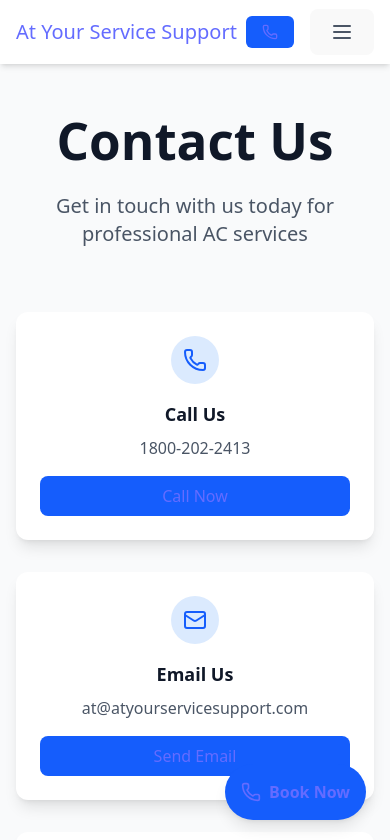
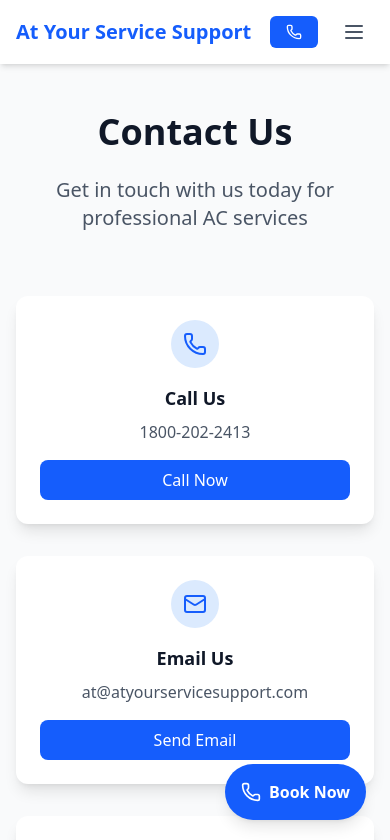
Before and after one commit to sanjanajaiswalCS/new-project, a React (Vite) app in the folder vite-project/: page /contact in a window 390 px wide. Shown: the top 840 px of the page. Built offline with nearby package versions, Linux system fonts and the light colour scheme.

Commit message:
bug fixed

```diff
--- a/vite-project/src/App.css
+++ b/vite-project/src/App.css
@@ -1,42 +1 @@
-#root {
-  max-width: 1280px;
-  margin: 0 auto;
-  padding: 2rem;
-  text-align: center;
-}
 @import "tailwindcss";
-.logo {
-  height: 6em;
-  padding: 1.5em;
-  will-change: filter;
-  transition: filter 300ms;
-}
-.logo:hover {
-  filter: drop-shadow(0 0 2em #646cffaa);
-}
-.logo.react:hover {
-  filter: drop-shadow(0 0 2em #61dafbaa);
-}
-
-@keyframes logo-spin {
-  from {
-    transform: rotate(0deg);
-  }
-  to {
-    transform: rotate(360deg);
-  }
-}
-
-@media (prefers-reduced-motion: no-preference) {
-  a:nth-of-type(2) .logo {
-    animation: logo-spin infinite 20s linear;
-  }
-}
-
-.card {
-  padding: 2em;
-}
-
-.read-the-docs {
-  color: #888;
-}
--- a/vite-project/src/App.jsx
+++ b/vite-project/src/App.jsx
@@ -10,7 +10,7 @@ import Footer from './components/footer';
 function App() {
   return (
     <Router>
-      <div className="min-h-screen bg-gray-50 w-screen">
+      <div className="min-h-screen bg-gray-50 overflow-x-hidden  max-w-full">
         <Navbar />
         <Routes>
           <Route path="/" element={<Home />} />
--- a/vite-project/src/components/navbar.jsx
+++ b/vite-project/src/components/navbar.jsx
@@ -14,7 +14,7 @@ const Navbar = () => {
       <div className="max-w-7xl mx-auto px-4 sm:px-6 lg:px-8">
         <div className="flex justify-between h-16">
           <div className="flex items-center">
-            <NavLink to="/" className="text-xl font-bold text-blue-600">
+            <NavLink to="/" className="text-xl font-bold text-blue-600 hover:text-blue-700">
               At Your Service Support
             </NavLink>
           </div>
@@ -29,7 +29,9 @@ const Navbar = () => {
             </a>
             <button
               onClick={toggleMenu}
-              className="inline-flex items-center justify-center p-2 rounded-md text-gray-600 hover:text-blue-600 focus:outline-none"
+              className={`inline-flex items-center justify-center p-2 rounded-md text-gray-600 hover:text-blue-600 focus:outline-none transition-colors ${
+                isOpen ? 'bg-blue-100 text-blue-600' : ''
+              }`}
             >
               {isOpen ? (
                 <X className="h-6 w-6" />
@@ -44,7 +46,7 @@ const Navbar = () => {
             <NavLink
               to="/"
               className={({ isActive }) =>
-                `${isActive ? 'text-blue-600' : 'text-gray-600'} hover:text-blue-500`
+                `${isActive ? 'bg-blue-100 text-blue-600' : 'text-gray-600'} px-3 py-2 rounded-md hover:bg-blue-50 hover:text-blue-600 transition-colors`
               }
             >
               Home
@@ -52,7 +54,7 @@ const Navbar = () => {
             <NavLink
               to="/services"
               className={({ isActive }) =>
-                `${isActive ? 'text-blue-600' : 'text-gray-600'} hover:text-blue-500`
+                `${isActive ? 'bg-blue-100 text-blue-600' : 'text-gray-600'} px-3 py-2 rounded-md hover:bg-blue-50 hover:text-blue-600 transition-colors`
               }
             >
               Services
@@ -60,7 +62,7 @@ const Navbar = () => {
             <NavLink
               to="/testimonials"
               className={({ isActive }) =>
-                `${isActive ? 'text-blue-600' : 'text-gray-600'} hover:text-blue-500`
+                `${isActive ? 'bg-blue-100 text-blue-600' : 'text-gray-600'} px-3 py-2 rounded-md hover:bg-blue-50 hover:text-blue-600 transition-colors`
               }
             >
               Testimonials
@@ -68,7 +70,7 @@ const Navbar = () => {
             <NavLink
               to="/contact"
               className={({ isActive }) =>
-                `${isActive ? 'text-blue-600' : 'text-gray-600'} hover:text-blue-500`
+                `${isActive ? 'bg-blue-100 text-blue-600' : 'text-gray-600'} px-3 py-2 rounded-md hover:bg-blue-50 hover:text-blue-600 transition-colors`
               }
             >
               Contact
@@ -84,12 +86,16 @@ const Navbar = () => {
         </div>
 
         {/* Mobile menu */}
-        <div className={`md:hidden ${isOpen ? 'block' : 'hidden'}`}>
+        <div
+          className={`md:hidden transition-all duration-300 ease-in-out ${
+            isOpen ? 'max-h-64 opacity-100' : 'max-h-0 opacity-0 overflow-hidden'
+          }`}
+        >
           <div className="px-2 pt-2 pb-3 space-y-1">
             <NavLink
               to="/"
               className={({ isActive }) =>
-                `${isActive ? 'bg-blue-50 text-blue-600' : 'text-gray-600'} block px-3 py-2 rounded-md text-base font-medium hover:bg-blue-50 hover:text-blue-600`
+                `${isActive ? 'bg-blue-100 text-blue-600' : 'text-gray-600'} block px-3 py-2 rounded-md text-base font-medium hover:bg-blue-50 hover:text-blue-600 transition-colors`
               }
               onClick={() => setIsOpen(false)}
             >
@@ -98,7 +104,7 @@ const Navbar = () => {
             <NavLink
               to="/services"
               className={({ isActive }) =>
-                `${isActive ? 'bg-blue-50 text-blue-600' : 'text-gray-600'} block px-3 py-2 rounded-md text-base font-medium hover:bg-blue-50 hover:text-blue-600`
+                `${isActive ? 'bg-blue-100 text-blue-600' : 'text-gray-600'} block px-3 py-2 rounded-md text-base font-medium hover:bg-blue-50 hover:text-blue-600 transition-colors`
               }
               onClick={() => setIsOpen(false)}
             >
@@ -107,7 +113,7 @@ const Navbar = () => {
             <NavLink
               to="/testimonials"
               className={({ isActive }) =>
-                `${isActive ? 'bg-blue-50 text-blue-600' : 'text-gray-600'} block px-3 py-2 rounded-md text-base font-medium hover:bg-blue-50 hover:text-blue-600`
+                `${isActive ? 'bg-blue-100 text-blue-600' : 'text-gray-600'} block px-3 py-2 rounded-md text-base font-medium hover:bg-blue-50 hover:text-blue-600 transition-colors`
               }
               onClick={() => setIsOpen(false)}
             >
@@ -116,7 +122,7 @@ const Navbar = () => {
             <NavLink
               to="/contact"
               className={({ isActive }) =>
-                `${isActive ? 'bg-blue-50 text-blue-600' : 'text-gray-600'} block px-3 py-2 rounded-md text-base font-medium hover:bg-blue-50 hover:text-blue-600`
+                `${isActive ? 'bg-blue-100 text-blue-600' : 'text-gray-600'} block px-3 py-2 rounded-md text-base font-medium hover:bg-blue-50 hover:text-blue-600 transition-colors`
               }
               onClick={() => setIsOpen(false)}
             >
--- a/vite-project/src/index.css
+++ b/vite-project/src/index.css
@@ -1,68 +1 @@
-:root {
-  font-family: system-ui, Avenir, Helvetica, Arial, sans-serif;
-  line-height: 1.5;
-  font-weight: 400;
-
-  color-scheme: light dark;
-  color: rgba(255, 255, 255, 0.87);
-  background-color: #242424;
-
-  font-synthesis: none;
-  text-rendering: optimizeLegibility;
-  -webkit-font-smoothing: antialiased;
-  -moz-osx-font-smoothing: grayscale;
-}
 @import "tailwindcss";
-a {
-  font-weight: 500;
-  color: #646cff;
-  text-decoration: inherit;
-}
-a:hover {
-  color: #535bf2;
-}
-
-body {
-  margin: 0;
-  display: flex;
-  place-items: center;
-  min-width: 320px;
-  min-height: 100vh;
-}
-
-h1 {
-  font-size: 3.2em;
-  line-height: 1.1;
-}
-
-button {
-  border-radius: 8px;
-  border: 1px solid transparent;
-  padding: 0.6em 1.2em;
-  font-size: 1em;
-  font-weight: 500;
-  font-family: inherit;
-  background-color: #1a1a1a;
-  cursor: pointer;
-  transition: border-color 0.25s;
-}
-button:hover {
-  border-color: #646cff;
-}
-button:focus,
-button:focus-visible {
-  outline: 4px auto -webkit-focus-ring-color;
-}
-
-@media (prefers-color-scheme: light) {
-  :root {
-    color: #213547;
-    background-color: #ffffff;
-  }
-  a:hover {
-    color: #747bff;
-  }
-  button {
-    background-color: #f9f9f9;
-  }
-}
--- a/vite-project/src/pages/home.jsx
+++ b/vite-project/src/pages/home.jsx
@@ -14,7 +14,7 @@ const Home = () => {
       id: 'story',
       title: 'Our Story',
       content: 'Founded on the principles of quality, integrity, and customer satisfaction, At Your Service Support has been serving the community for 10 years. Our journey began with a simple goal: to provide reliable and efficient home appliance solutions that make life easier.',
-      image: 'https://images.unsplash.com/photo-1586883573499-893ef3c99bf2?auto=format&fit=crop&q=80&w=800',
+      image: 'https://5.imimg.com/data5/JF/FW/MY-30394071/ac-installation-services-500x500.jpg',
       reverse: true
     },
     {
@@ -27,7 +27,7 @@ const Home = () => {
   ];
 
   return (
-    <div className="max-w-7xl mx-auto px-4 sm:px-6 lg:px-8 py-12">
+    <div className="max-w-7xl mx-auto px-4 sm:px-6 overflow-hidden lg:px-8 py-12">
       <section className="text-center mb-16">
         <h1 className="text-4xl font-bold text-gray-900 mb-6">
           Welcome to Customer Service Support
--- a/vite-project/src/pages/testinomial.jsx
+++ b/vite-project/src/pages/testinomial.jsx
@@ -1,5 +1,6 @@
 import React from 'react';
 import { Star } from 'lucide-react';
+import { Phone } from "lucide-react";
 
 const Testimonials = () => {
   const testimonials = [
```
